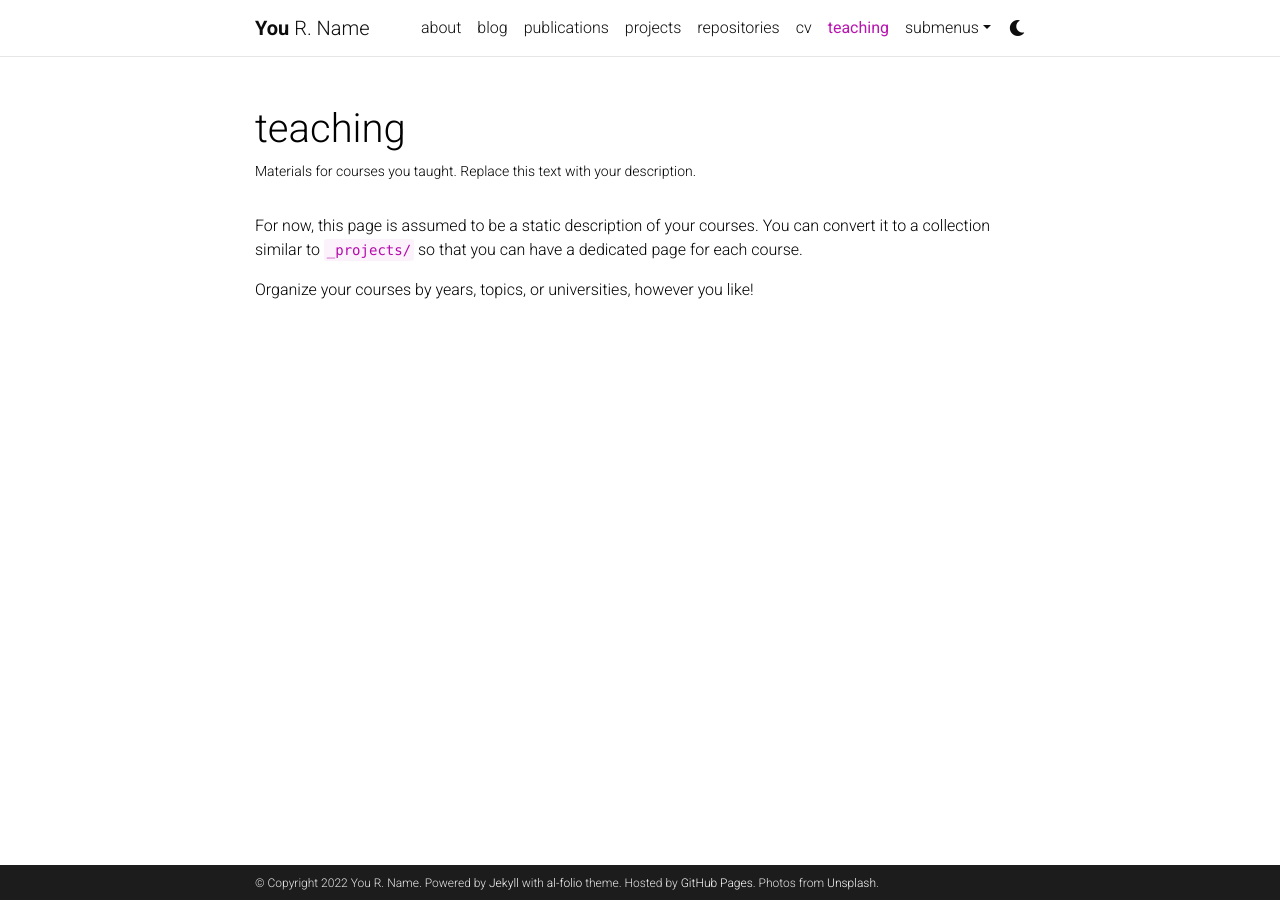
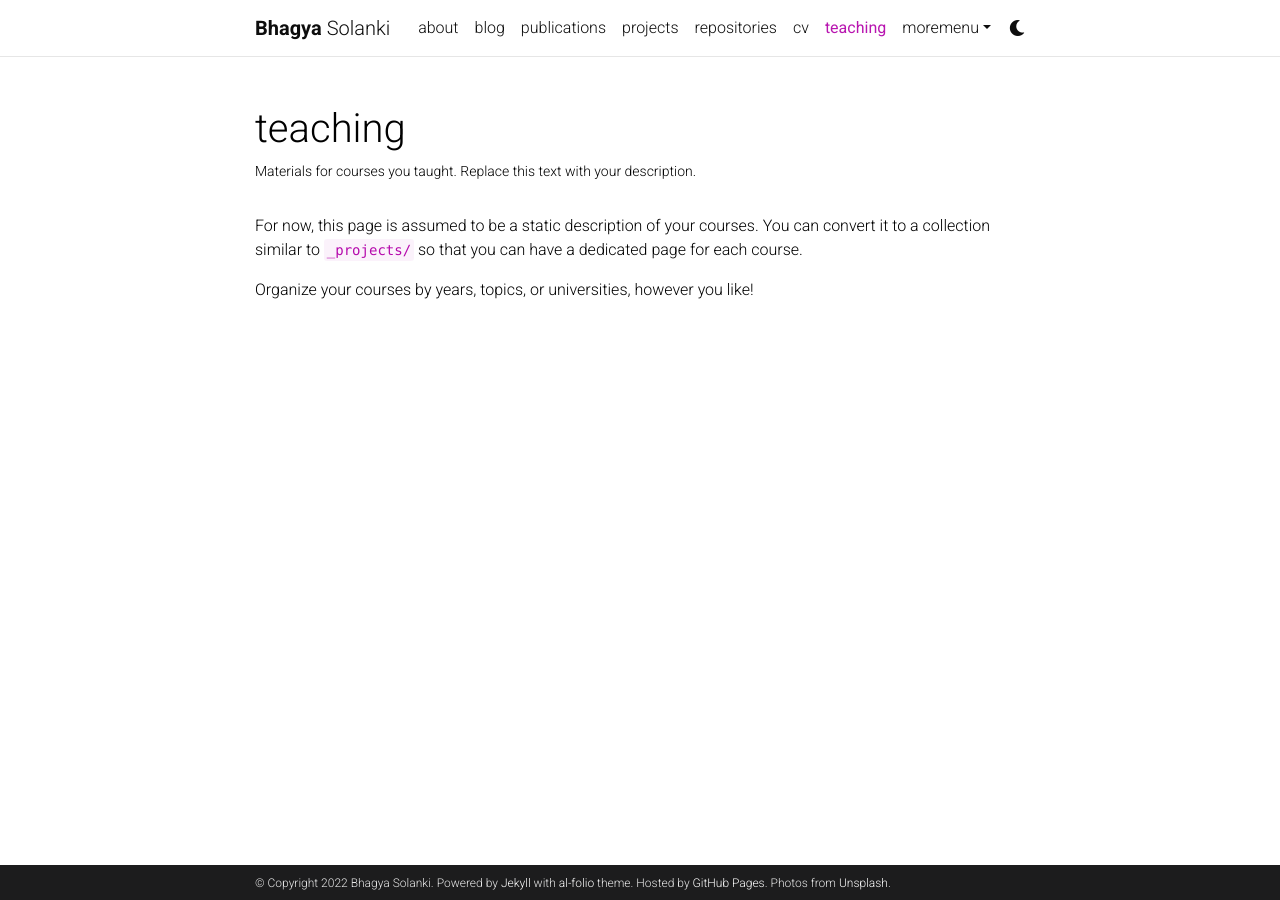
Before and after one commit to bhagyas731/bhagyas731.github.io, a Jekyll site: the page built from _pages/teaching.md, in a window 1280 px wide. Built offline with Jekyll 4.4.1, drawn with Linux system fonts in a browser that asks for light colours; comment, search, counter and statistics services are not loaded; a style sheet for code colours, icons or effects is not loaded.

Commit message:
Added all files

```diff
--- a/Gemfile
+++ b/Gemfile
@@ -1,6 +1,7 @@
 source 'https://rubygems.org'
 group :jekyll_plugins do
-    gem 'jekyll'
+    gem  'wdm', '~>0.1.0'
+    gem 'jekyll', '~>4.2.0'
     gem 'jekyll-archives'
     gem 'jekyll-diagrams'
     gem 'jekyll-email-protect'
@@ -13,7 +14,7 @@
     gem 'jekyll-link-attributes'
     gem 'jekyll-twitter-plugin'
     gem 'jemoji'
-    gem 'mini_racer'
+    #gem 'mini_racer'
     gem 'unicode_utils'
     gem 'webrick'
 end
--- a/_config.yml
+++ b/_config.yml
@@ -3,10 +3,10 @@
 # -----------------------------------------------------------------------------
 
 title: blank # the website title (if blank, full name will be used instead)
-first_name: You
-middle_name: R.
-last_name: Name
-email: you@example.com
+first_name: Bhagya
+middle_name:
+last_name: Solanki
+email: solankibhagya@gmail.com
 description: > # the ">" symbol means to ignore newlines until "footer_text:"
   A simple, whitespace theme for academics. Based on [*folio](https://github.com/bogoli/-folio) design.
 footer_text: >
@@ -18,8 +18,8 @@
 lang: en # the language of your site (for example: en, fr, cn, ru, etc.)
 icon: ⚛️  # the emoji used as the favicon (alternatively, provide image name in /assets/img/)
 
-url: https://alshedivat.github.io # the base hostname & protocol for your site
-baseurl: /al-folio # the subpath of your site, e.g. /blog/
+url: https://bhagyas731.github.io # the base hostname & protocol for your site
+baseurl:  # the subpath of your site, e.g. /blog/
 last_updated: false # set to true if you want to display last updated in the footer
 impressum_path:  # set to path to include impressum link in the footer, use the same path as permalink in a page, helps to conform with EU GDPR
 
@@ -297,7 +297,7 @@
 # -----------------------------------------------------------------------------
 
 imagemagick:
-  enabled: true # enables responsive images for your site (recomended, see https://github.com/alshedivat/al-folio/issues/537)
+  enabled: false # enables responsive images for your site (recomended, see https://github.com/alshedivat/al-folio/issues/537)
   widths:
     - 480
     - 800
```
Also changed, not shown: _pages/about.md (+1 -0 lines), _pages/dropdown.md (+1 -1 lines), .github/workflows/deploy.yml.
